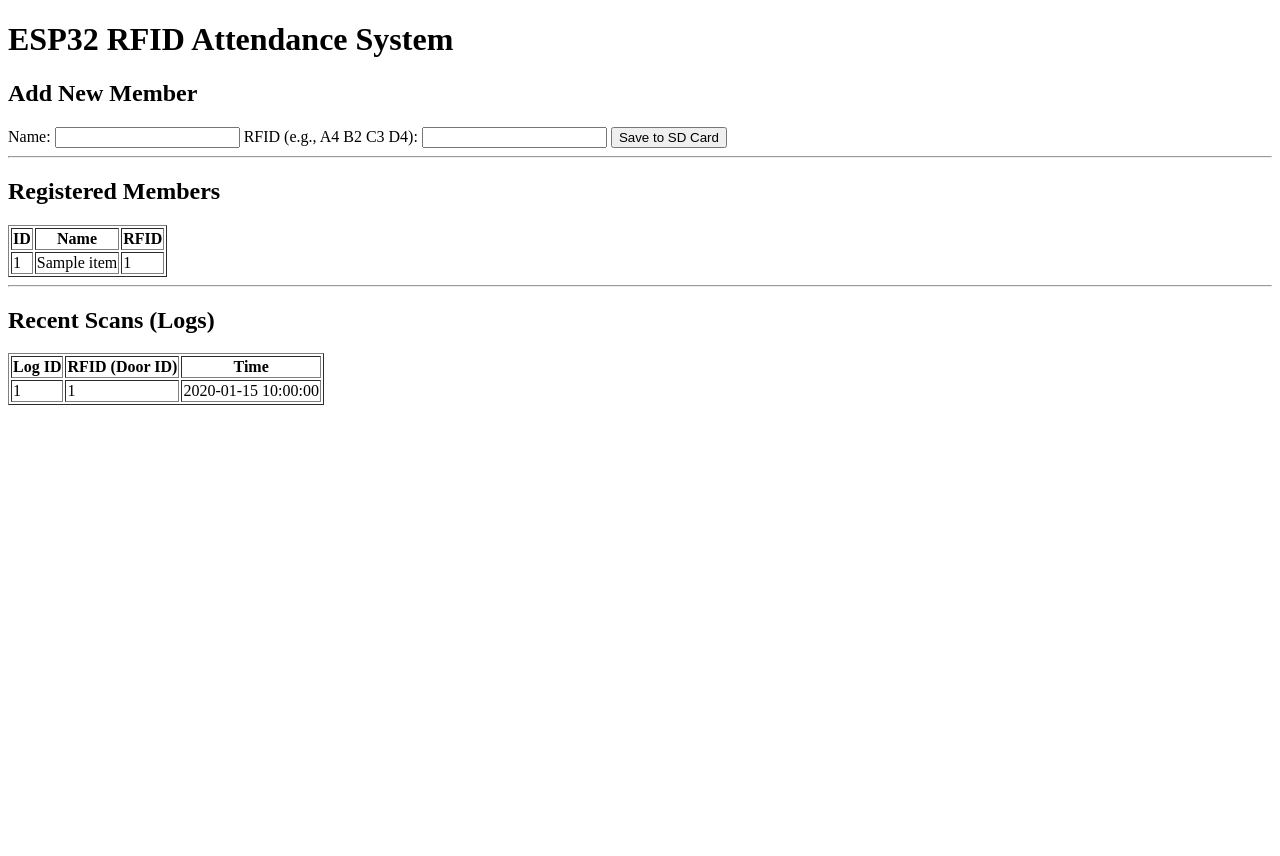
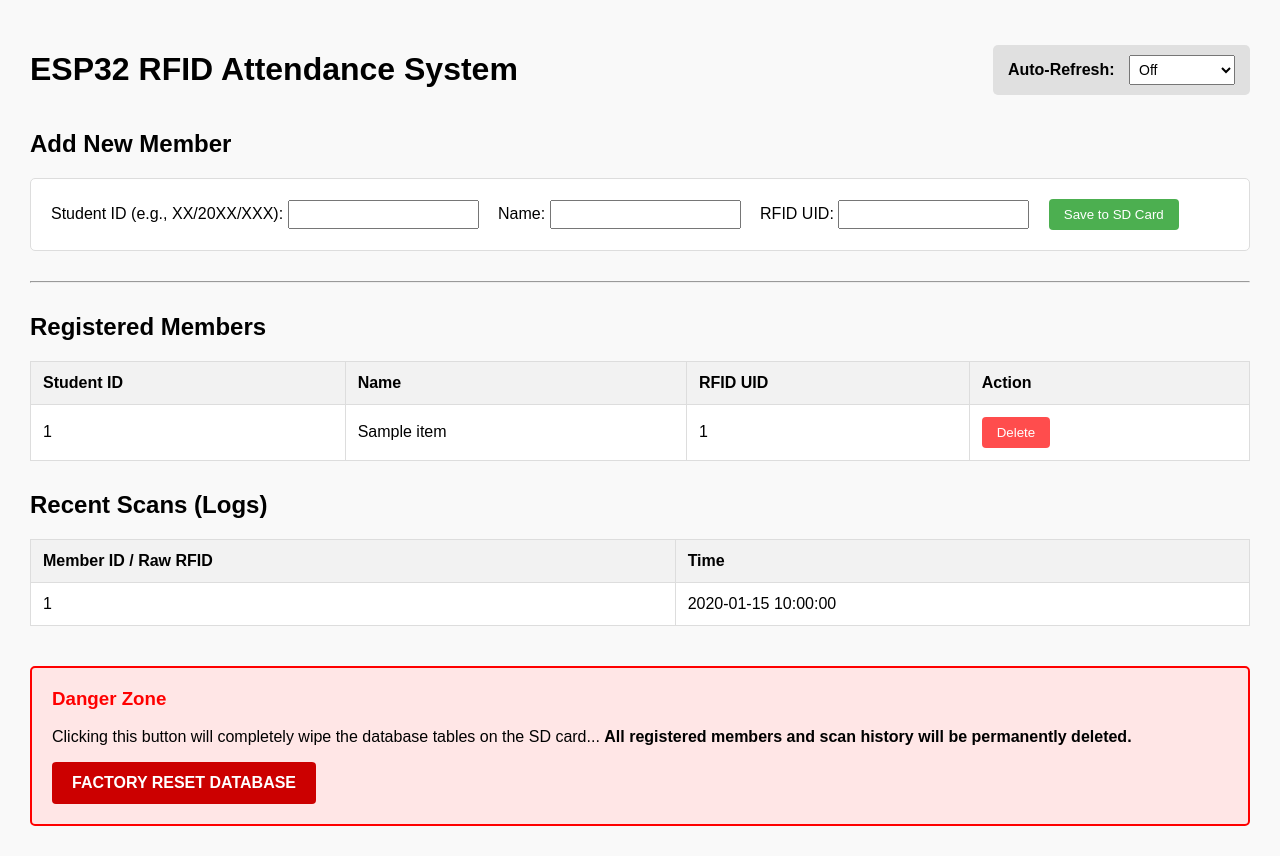
Before and after one commit to klsdfernando/RFID-Door-System-Prototype, a Flask app: page / in a window 1280 px wide. Before the commit the page ends 405 px from the top, so only its background shows below. Run offline with Flask 3, Linux system fonts and the light colour scheme; a database or web service that is not in the repository returns one stand-in record (values such as "Sample title"); data that the repository does not hold is empty.

Commit message:
Application work developed

```diff
--- a/Web App/app.py
+++ b/Web App/app.py
@@ -1,17 +1,16 @@
-from flask import Flask, render_template, request, redirect
+from flask import Flask, render_template, request, redirect, jsonify
 import requests
 
 app = Flask(__name__)
 
-# The IP address of your ESP32 on your local network
+# The ESP32 IP address
 ESP32_IP = "http://192.168.1.45"
 
 @app.route('/')
 def index():
     try:
-        # Fetch data directly from the ESP32's SD card database
-        logs = requests.get(f"{ESP32_IP}/logs").json()
-        members = requests.get(f"{ESP32_IP}/members").json()
+        logs = requests.get(f"{ESP32_IP}/logs", timeout=5).json()
+        members = requests.get(f"{ESP32_IP}/members", timeout=5).json()
     except Exception as e:
         print(f"Failed to connect to ESP32: {e}")
         logs = []
@@ -19,15 +18,48 @@
 
     return render_template('index.html', logs=logs, members=members)
 
+# --- Background API for JavaScript Auto-Refresh ---
+@app.route('/api/data')
+def get_data():
+    try:
+        logs = requests.get(f"{ESP32_IP}/logs", timeout=5).json()
+        members = requests.get(f"{ESP32_IP}/members", timeout=5).json()
+        return jsonify({"logs": logs, "members": members})
+    except Exception as e:
+        return jsonify({"logs": [], "members": []}), 500
+
 @app.route('/add_member', methods=['POST'])
 def add_member():
+    member_id = request.form.get('member_id')
     name = request.form.get('name')
     rfid = request.form.get('rfid')
 
-    # Send the new member data to the ESP32 to save on the SD card
-    if name and rfid:
-        requests.post(f"{ESP32_IP}/add_member", data={'name': name, 'rfid': rfid})
+    if member_id and name and rfid:
+        try:
+            requests.post(f"{ESP32_IP}/add_member", data={'member_id': member_id, 'name': name, 'rfid': rfid}, timeout=5)
+        except Exception as e:
+            print(f"Error adding member: {e}")
 
+    return redirect('/')
+
+@app.route('/delete_member', methods=['POST'])
+def delete_member():
+    member_id = request.form.get('member_id')
+
+    if member_id:
+        try:
+            requests.post(f"{ESP32_IP}/delete_member", data={'member_id': member_id}, timeout=5)
+        except Exception as e:
+            print(f"Error deleting member: {e}")
+
+    return redirect('/')
+
+@app.route('/reset_db', methods=['POST'])
+def reset_db():
+    try:
+        requests.get(f"{ESP32_IP}/reset_db", timeout=10)
+    except Exception as e:
+        print(f"Error resetting DB: {e}")
     return redirect('/')
 
 if __name__ == '__main__':
--- a/Web App/templates/index.html
+++ b/Web App/templates/index.html
@@ -2,48 +2,153 @@
 <html>
 <head>
     <title>ESP32 Database Viewer</title>
+    <style>
+        body { font-family: Arial, sans-serif; margin: 30px; background-color: #f9f9f9; }
+        .header-container { display: flex; justify-content: space-between; align-items: center; }
+        table { border-collapse: collapse; width: 100%; margin-bottom: 30px; background-color: white; }
+        th, td { border: 1px solid #ddd; padding: 12px; text-align: left; }
+        th { background-color: #f2f2f2; }
+        .danger-zone { border: 2px solid red; padding: 20px; background-color: #ffe6e6; margin-top: 40px; border-radius: 5px; }
+        .btn { padding: 8px 15px; cursor: pointer; border: none; border-radius: 4px; }
+        .btn-red { background-color: #ff4d4d; color: white; }
+        .btn-darkred { background-color: #cc0000; color: white; font-weight: bold; font-size: 16px; padding: 12px 20px; }
+        .btn-green { background-color: #4CAF50; color: white; }
+        .refresh-control { background: #e0e0e0; padding: 10px 15px; border-radius: 5px; font-weight: bold; }
+        .refresh-control select { padding: 5px; font-size: 14px; margin-left: 10px; }
+    </style>
 </head>
 <body>
+    <div class="header-container">
         <h1>ESP32 RFID Attendance System</h1>
 
-    <!-- ADD MEMBER FORM -->
+        <div class="refresh-control">
+            <label for="refreshSelect">Auto-Refresh:</label>
+            <select id="refreshSelect" onchange="updateRefresh()">
+                <option value="0">Off</option>
+                <option value="3">3 Seconds</option>
+                <option value="5">5 Seconds</option>
+                <option value="10">10 Seconds</option>
+                <option value="30">30 Seconds</option>
+            </select>
+        </div>
+    </div>
+
     <h2>Add New Member</h2>
-    <form action="/add_member" method="POST">
+    <form action="/add_member" method="POST" style="background: white; padding: 20px; border: 1px solid #ddd; border-radius: 5px;">
+        <label>Student ID (e.g., XX/20XX/XXX):</label>
+        <input type="text" name="member_id" required style="margin-right: 15px; padding: 5px;">
         <label>Name:</label>
-        <input type="text" name="name" required>
-        <label>RFID (e.g., A4 B2 C3 D4):</label>
-        <input type="text" name="rfid" required>
-        <button type="submit">Save to SD Card</button>
+        <input type="text" name="name" required style="margin-right: 15px; padding: 5px;">
+        <label>RFID UID:</label>
+        <input type="text" name="rfid" required style="margin-right: 15px; padding: 5px;">
+        <button type="submit" class="btn btn-green">Save to SD Card</button>
     </form>
 
-    <hr>
+    <hr style="margin: 30px 0;">
 
-    <!-- MEMBERS TABLE -->
     <h2>Registered Members</h2>
-    <table border="1">
-        <tr><th>ID</th><th>Name</th><th>RFID</th></tr>
+    <table>
+        <thead>
+            <tr><th>Student ID</th><th>Name</th><th>RFID UID</th><th>Action</th></tr>
+        </thead>
+        <tbody id="membersTableBody">
             {% for member in members %}
             <tr>
                 <td>{{ member.member_id }}</td>
                 <td>{{ member.name }}</td>
                 <td>{{ member.rfid }}</td>
+                <td>
+                    <form action="/delete_member" method="POST" style="margin: 0;">
+                        <input type="hidden" name="member_id" value="{{ member.member_id }}">
+                        <button type="submit" class="btn btn-red">Delete</button>
+                    </form>
+                </td>
             </tr>
             {% endfor %}
+        </tbody>
     </table>
 
-    <hr>
-
-    <!-- LOGS TABLE -->
     <h2>Recent Scans (Logs)</h2>
-    <table border="1">
-        <tr><th>Log ID</th><th>RFID (Door ID)</th><th>Time</th></tr>
+    <table>
+        <thead>
+            <tr><th>Member ID / Raw RFID</th><th>Time</th></tr>
+        </thead>
+        <tbody id="logsTableBody">
             {% for log in logs %}
             <tr>
-            <td>{{ log.log_id }}</td>
-            <td>{{ log.door_id }}</td>
+                <td>{{ log.member_id }}</td>
                 <td>{{ log.time }}</td>
             </tr>
             {% endfor %}
+        </tbody>
     </table>
+
+    <div class="danger-zone">
+        <h3 style="color: red; margin-top: 0;">Danger Zone</h3>
+        <p>Clicking this button will completely wipe the database tables on the SD card... <strong>All registered members and scan history will be permanently deleted.</strong></p>
+        <form action="/reset_db" method="POST" onsubmit="return confirm('Are you SURE you want to wipe the database? This cannot be undone!');">
+            <button type="submit" class="btn btn-darkred">FACTORY RESET DATABASE</button>
+        </form>
+    </div>
+
+    <script>
+        let refreshTimer;
+
+        function fetchAndUpdateTables() {
+            fetch('/api/data')
+                .then(response => response.json())
+                .then(data => {
+                    let membersHTML = '';
+                    data.members.forEach(member => {
+                        membersHTML += `
+                            <tr>
+                                <td>${member.member_id}</td>
+                                <td>${member.name}</td>
+                                <td>${member.rfid}</td>
+                                <td>
+                                    <form action="/delete_member" method="POST" style="margin: 0;">
+                                        <input type="hidden" name="member_id" value="${member.member_id}">
+                                        <button type="submit" class="btn btn-red">Delete</button>
+                                    </form>
+                                </td>
+                            </tr>
+                        `;
+                    });
+                    document.getElementById('membersTableBody').innerHTML = membersHTML;
+
+                    let logsHTML = '';
+                    data.logs.forEach(log => {
+                        logsHTML += `
+                            <tr>
+                                <td>${log.member_id}</td>
+                                <td>${log.time}</td>
+                            </tr>
+                        `;
+                    });
+                    document.getElementById('logsTableBody').innerHTML = logsHTML;
+                })
+                .catch(error => console.error('Error fetching data:', error));
+        }
+
+        function updateRefresh() {
+            const select = document.getElementById('refreshSelect');
+            const seconds = select.value;
+            localStorage.setItem('autoRefreshInterval', seconds);
+            applyRefresh(seconds);
+        }
+
+        function applyRefresh(seconds) {
+            clearInterval(refreshTimer);
+            if (seconds > 0) {
+                refreshTimer = setInterval(fetchAndUpdateTables, seconds * 1000);
+            }
+        }
+
+        window.onload = function() {
+            const savedInterval = localStorage.getItem('autoRefreshInterval') || "0";
+            document.getElementById('refreshSelect').value = savedInterval;
+            applyRefresh(savedInterval);
+        };
+    </script>
 </body>
 </html>
```
Also changed, not shown: README.md (added), images/1.jpeg (added), images/2.jpeg (added), images/3.jpeg (added), images/4.jpeg (added), 2 other files. Lines whose indentation alone changed are shown as unchanged.
